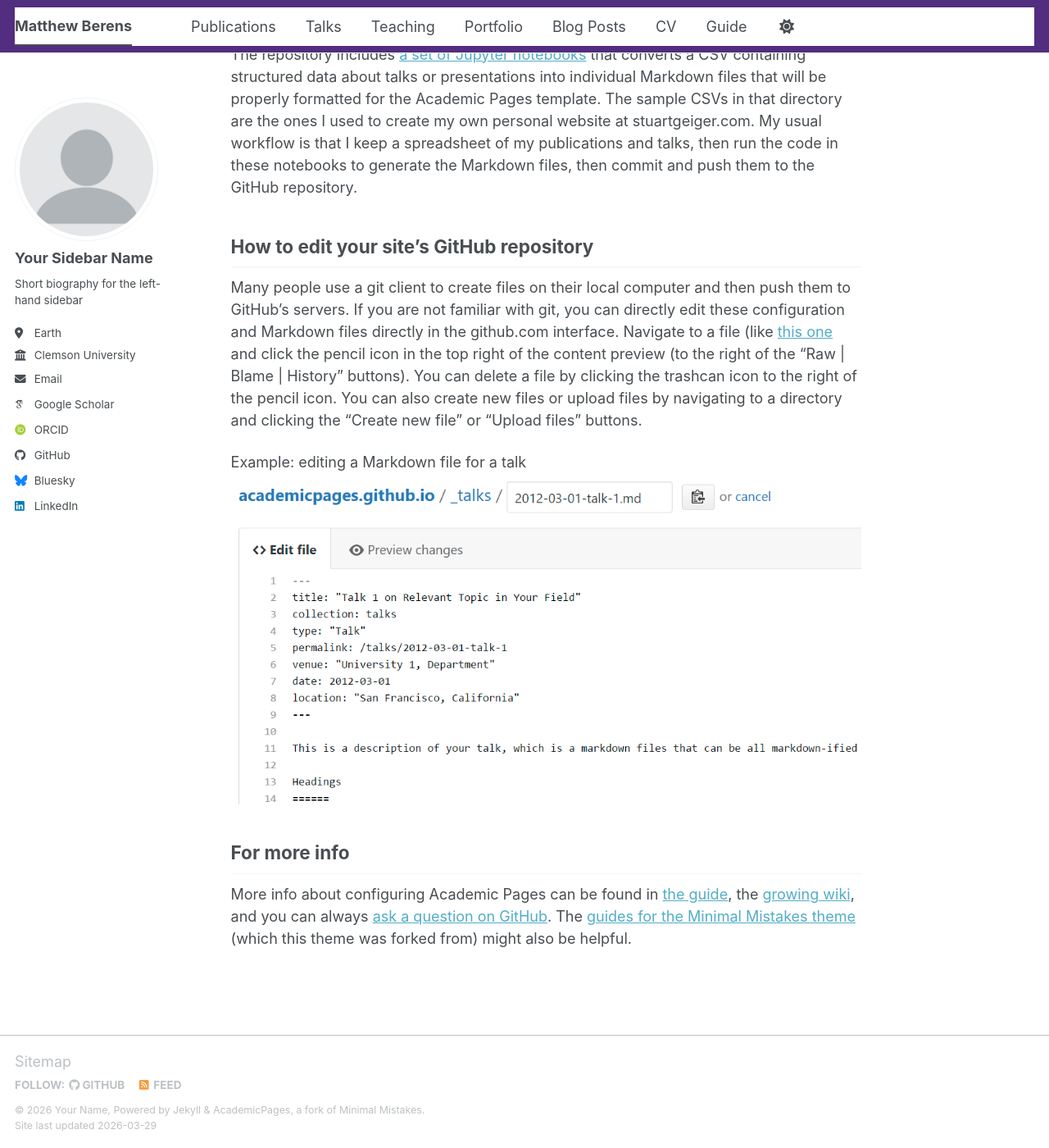
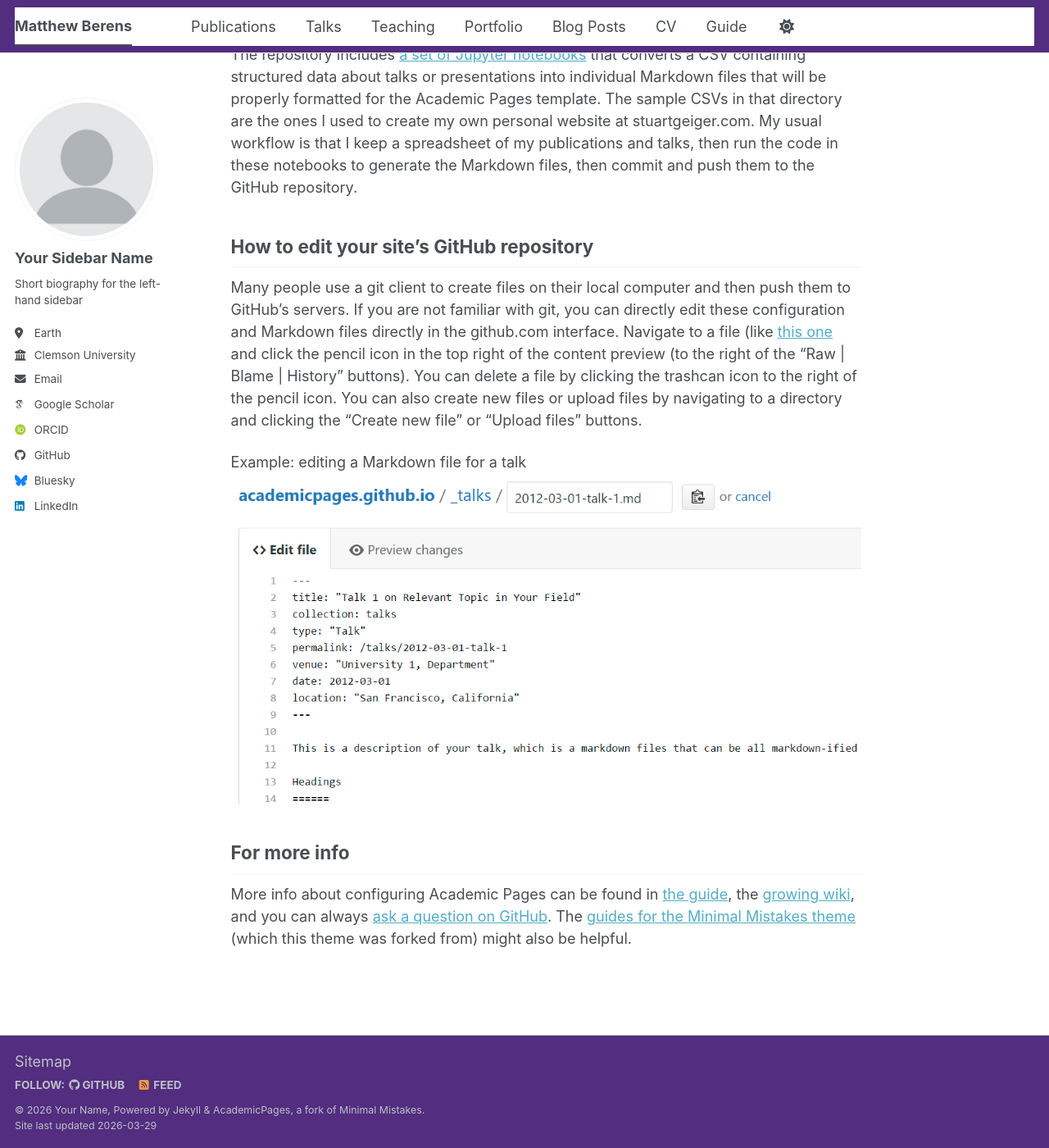
Before and after one commit to matthewberens/matthewberens.github.io, a Jekyll site: the page built from _pages/about.md, in a window 1280 px wide and 1400 px high, scrolled down 2220 px. Shown: the whole window at 82% size. Built offline with Jekyll 4.4.1, drawn with Linux system fonts in a browser that asks for light colours; some web fonts are replaced; a script bundle is joined from its source files by our own code; library files that are not in the unit come from our copies.

Commit message:
Update _footer.scss

```diff
--- a/_sass/layout/_footer.scss
+++ b/_sass/layout/_footer.scss
@@ -4,7 +4,7 @@
 
 .page__footer {
   @include clearfix;
-  background-color: var(--global-footer-bg-color);
+  background-color: $clemson-purple;
   color: var(--global-text-color-light);
 
   float: left;
```
